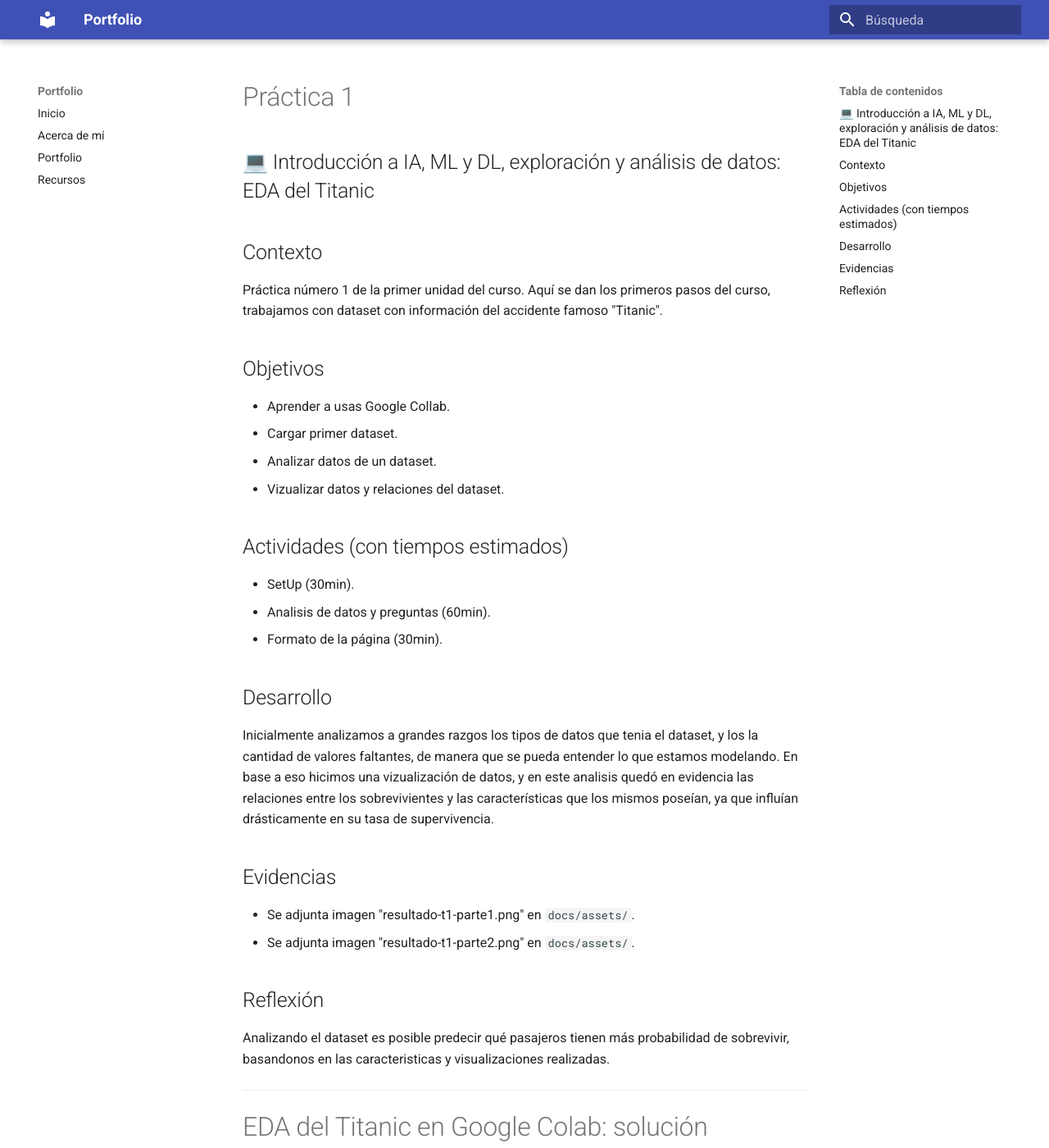
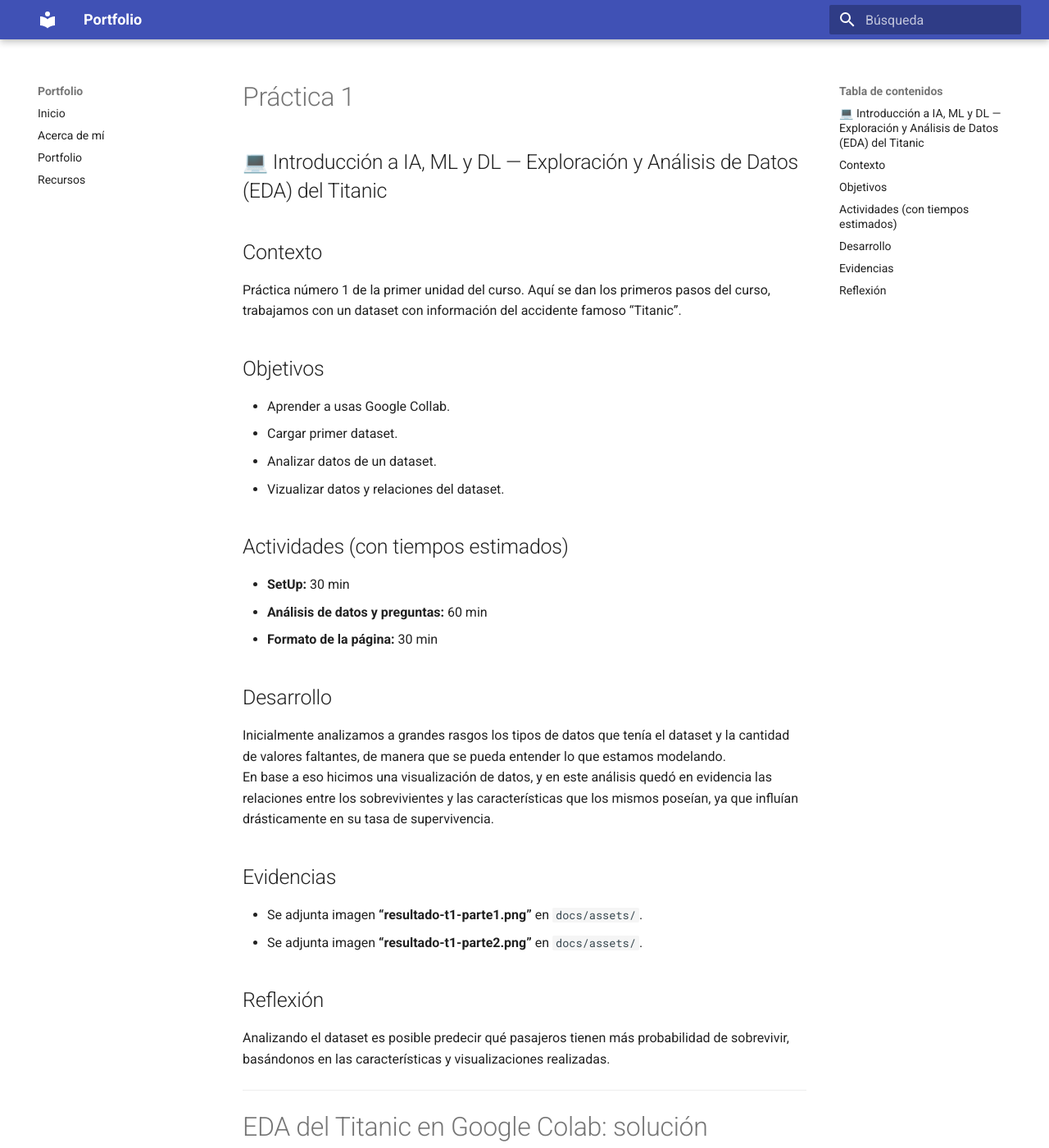
Before and after one commit to Sotogonzalo/IA-portfolio, an MkDocs documentation site: the page built from docs/portfolio/01-practica-1.md, in a window 1280 px wide and 1400 px high. Shown: the whole window at 82% size. Built offline with MkDocs 1.6.1 and Material for MkDocs 9.7.7, drawn with Linux system fonts in a browser that asks for light colours.

Commit message:
mejora p1.

```diff
--- a/docs/portfolio/01-practica-1.md
+++ b/docs/portfolio/01-practica-1.md
@@ -4,10 +4,10 @@ date: 2025-08-26
 ---
 
 # Práctica 1
-## 💻 Introducción a IA, ML y DL, exploración y análisis de datos: EDA del Titanic
+## 💻 Introducción a IA, ML y DL — Exploración y Análisis de Datos (EDA) del Titanic
 
 ## Contexto
-Práctica número 1 de la primer unidad del curso. Aquí se dan los primeros pasos del curso, trabajamos con dataset con información del accidente famoso "Titanic".
+Práctica número 1 de la primer unidad del curso. Aquí se dan los primeros pasos del curso, trabajamos con un dataset con información del accidente famoso “Titanic”.
 
 ## Objetivos
 - Aprender a usas Google Collab.
@@ -16,19 +16,20 @@ Práctica número 1 de la primer unidad del curso. Aquí se dan los primeros pas
 - Vizualizar datos y relaciones del dataset.
 
 ## Actividades (con tiempos estimados)
-- SetUp (30min).
-- Analisis de datos y preguntas (60min).
-- Formato de la página (30min).
+- **SetUp:** 30 min
+- **Análisis de datos y preguntas:** 60 min
+- **Formato de la página:** 30 min
 
 ## Desarrollo
-Inicialmente analizamos a grandes razgos los tipos de datos que tenia el dataset, y los la cantidad de valores faltantes, de manera que se pueda entender lo que estamos modelando. En base a eso hicimos una vizualización de datos, y en este analisis quedó en evidencia las relaciones entre los sobrevivientes y las características que los mismos poseían, ya que influían drásticamente en su tasa de supervivencia.
+Inicialmente analizamos a grandes rasgos los tipos de datos que tenía el dataset y la cantidad de valores faltantes, de manera que se pueda entender lo que estamos modelando.
+En base a eso hicimos una visualización de datos, y en este análisis quedó en evidencia las relaciones entre los sobrevivientes y las características que los mismos poseían, ya que influían drásticamente en su tasa de supervivencia.
 
 ## Evidencias
-- Se adjunta imagen "resultado-t1-parte1.png" en `docs/assets/`.
-- Se adjunta imagen "resultado-t1-parte2.png" en `docs/assets/`.
+- Se adjunta imagen **“resultado-t1-parte1.png”** en `docs/assets/`.
+- Se adjunta imagen **“resultado-t1-parte2.png”** en `docs/assets/`.
 
 ## Reflexión
-Analizando el dataset es posible predecir qué pasajeros tienen más probabilidad de sobrevivir, basandonos en las caracteristicas y visualizaciones realizadas.
+Analizando el dataset es posible predecir qué pasajeros tienen más probabilidad de sobrevivir, basándonos en las características y visualizaciones realizadas.
 
 ---
 
```
